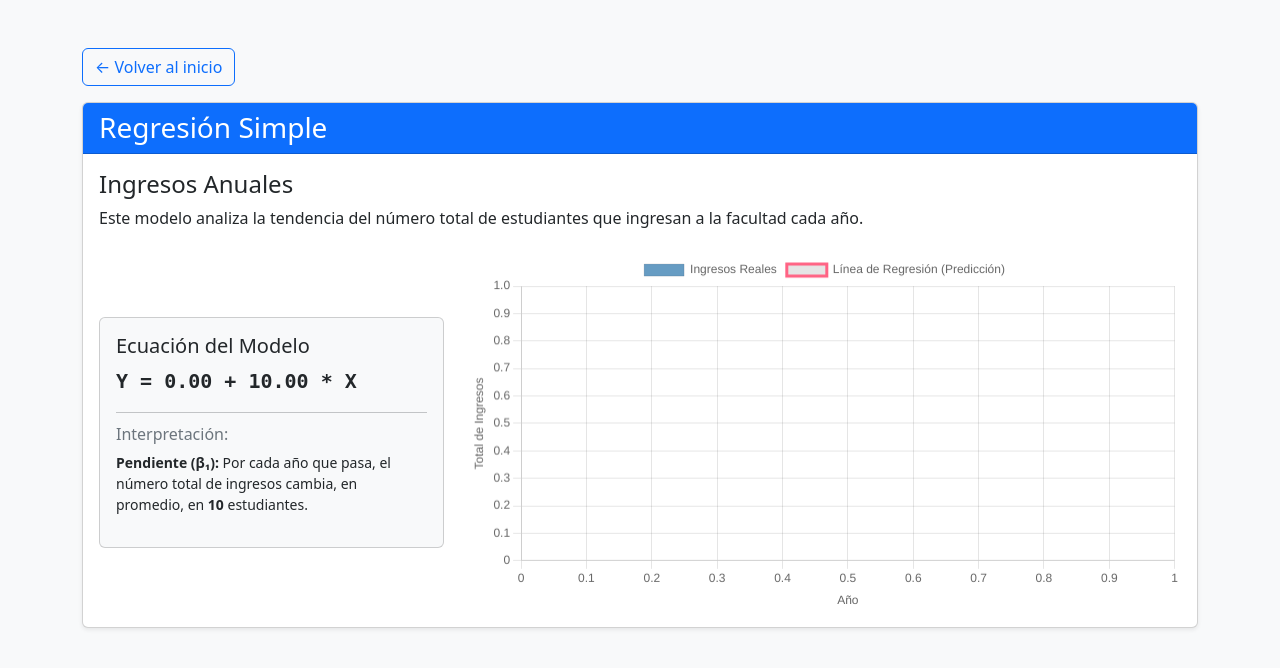
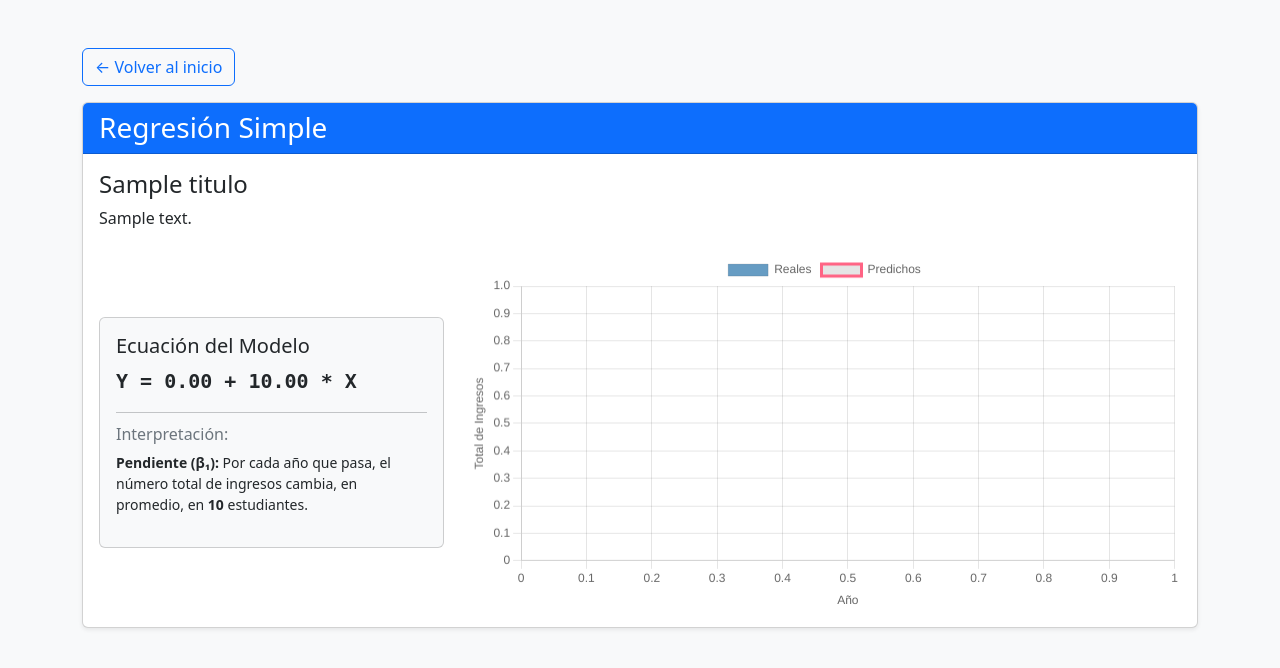
Before and after one commit to tuferz/ProyectoAnalisisFITEC, a Flask app: template templates/regresion_simple.html in a window 1280 px wide. Shown: the top 668 px of the page. Run offline with Flask 3, Linux system fonts and the light colour scheme; the template is opened without the code that fills it: most values are stand-ins (such as "Sample title", 1, 10 or a date in 2020).

Commit message:
Adición de Grafica egresos. Se modificó la template regresion_simple.html para que permita mostrar ingresos y egresos

```diff
--- a/app.py
+++ b/app.py
@@ -1,4 +1,4 @@
-from flask import Flask, render_template
+from flask import Flask, render_template, request
 import pandas as pd
 import pyodbc
 from sklearn.linear_model import LinearRegression
@@ -14,20 +14,34 @@ def landing():
     return render_template('landing.html')
 
 @app.route('/regresion_simple')
-def dashboard_regresion_ingresos():
+def dashboard_regresion_simple():
+    tabla = request.args.get('tabla', 'Ingresos')
     try:
         cnxn = pyodbc.connect(connection_string)
-        sql_query = """
-                    SELECT Anio,(ISNULL(IIS, 0) + ISNULL(ISC, 0) + ISNULL(IETE, 0) + ISNULL(IGTI, 0) + ISNULL(ITIC, 0) + ISNULL(LASC, 0)) AS TotalIngresos
-                    FROM Ingresos
-                    ORDER BY Anio;
-                    """
-        df_ingresos = pd.read_sql(sql_query, cnxn)
+        if tabla == 'Ingresos':
+            sql_query = """
+                SELECT Anio,(ISNULL(IIS, 0) + ISNULL(ISC, 0) + ISNULL(IETE, 0) + ISNULL(IGTI, 0) + ISNULL(ITIC, 0) + ISNULL(LASC, 0)) AS TotalIngresos
+                FROM Ingresos
+                ORDER BY Anio;
+            """
+            titulo = "Ingresos Anuales"
+            descripcion = "Este modelo analiza la tendencia del número total de estudiantes que ingresan a la facultad cada año."
+        elif tabla == 'Egresos':
+            sql_query = """
+                SELECT Anio,(ISNULL(IIS, 0) + ISNULL(ISC, 0) + ISNULL(IETE, 0) + ISNULL(IGTI, 0) + ISNULL(ITIC, 0) + ISNULL(LASC, 0)) AS TotalIngresos
+                FROM Egresos
+                ORDER BY Anio;
+            """
+            titulo = "Egresos Anuales"
+            descripcion = "Este modelo analiza la tendencia del número total de estudiantes que egresan de la facultad cada año."
+        else:
+            return "<h1>Tabla no válida!</h1>"
+        df = pd.read_sql(sql_query, cnxn)
         cnxn.close()
 
-        df_ingresos = df_ingresos[df_ingresos['TotalIngresos'] > 0]
-        X = df_ingresos['Anio'].values.reshape(-1, 1)
-        Y = df_ingresos['TotalIngresos'].values
+        df = df[df['TotalIngresos'] > 0]
+        X = df['Anio'].values.reshape(-1, 1)
+        Y = df['TotalIngresos'].values
 
         modelo = LinearRegression()
         modelo.fit(X, Y)
@@ -37,22 +51,25 @@ def dashboard_regresion_ingresos():
 
         linea_prediccion = modelo.predict(X)
 
-        anios = df_ingresos['Anio'].tolist()
-        ingresos_reales = df_ingresos['TotalIngresos'].tolist()
-        ingresos_predichos = linea_prediccion.tolist()
+        anios = df['Anio'].tolist()
+        reales = df['TotalIngresos'].tolist()
+        predichos = linea_prediccion.tolist()
 
         return render_template(
             'regresion_simple.html',
             beta0=f"{beta_0:.2f}",
             beta1=f"{beta_1:.2f}",
             anios_json=anios,
-            ingresos_reales_json=ingresos_reales,
-            ingresos_predichos_json=ingresos_predichos
+            reales_json=reales,
+            predichos_json=predichos,
+            titulo=titulo,
+            descripcion=descripcion
         )
 
     except Exception as e:
         return f"<h1>Ocurrió un error en la aplicación</h1><p><strong>Detalle:</strong> {e}</p>"
 
 
+# @app.route('/regresion_multiple')
 if __name__ == '__main__':
     app.run(debug=True)
--- a/templates/landing.html
+++ b/templates/landing.html
@@ -50,6 +50,10 @@
                         <div class="card-body text-center">
                             <h5 class="card-title">Regresión Simple</h5>
                             <p class="card-text">Analiza la tendencia de ingresos anuales de estudiantes.</p>
+                            <hr>
+                            <a href="/regresion_simple?tabla=Ingresos" class="btn btn-primary">Regresión Ingresos</a>
+                            <p></p>
+                            <a href="/regresion_simple?tabla=Egresos" class="btn btn-secondary">Regresión Egresos</a>
                         </div>
                     </div>
                 </a>
--- a/templates/regresion_simple.html
+++ b/templates/regresion_simple.html
@@ -28,8 +28,8 @@
                 <h1 class="h3 mb-0">Regresión Simple</h1>
             </div>
             <div class="card-body">
-                <h2 class="h4 card-title">Ingresos Anuales</h2>
-                <p class="card-text">Este modelo analiza la tendencia del número total de estudiantes que ingresan a la facultad cada año.</p>
+                <h2 class="h4 card-title">{{ titulo }}</h2>
+                <p class="card-text">{{ descripcion }}</p>
 
                 <div class="row d-flex align-items-center mt-4">
                     <div class="col-md-4 d-flex align-items-center">
@@ -53,8 +53,8 @@
 
     <script>
         const anios = {{ anios_json | tojson }};
-        const ingresosReales = {{ ingresos_reales_json | tojson }};
-        const ingresosPredichos = {{ ingresos_predichos_json | tojson }};
+        const reales = {{ reales_json | tojson }};
+        const predichos = {{ predichos_json | tojson }};
 
         const ctx = document.getElementById('regressionChart').getContext('2d');
         const regressionChart = new Chart(ctx, {
@@ -63,15 +63,15 @@
                 labels: anios,
                 datasets: [
                     {
-                        label: 'Ingresos Reales',
-                        data: ingresosReales,
+                        label: 'Reales',
+                        data: reales,
                         backgroundColor: 'rgba(0, 90, 156, 0.6)', // Puntos azules
                         type: 'scatter', // Puntos de dispersión
                         pointRadius: 6,
                     },
                     {
-                        label: 'Línea de Regresión (Predicción)',
-                        data: ingresosPredichos,
+                        label: 'Predichos',
+                        data: predichos,
                         borderColor: 'rgba(255, 99, 132, 1)', // Línea roja
                         type: 'line', // Tipo línea
                         fill: false,
```
Also changed, not shown: templates/actualizar_datos.html (added, +10 -0 lines).
